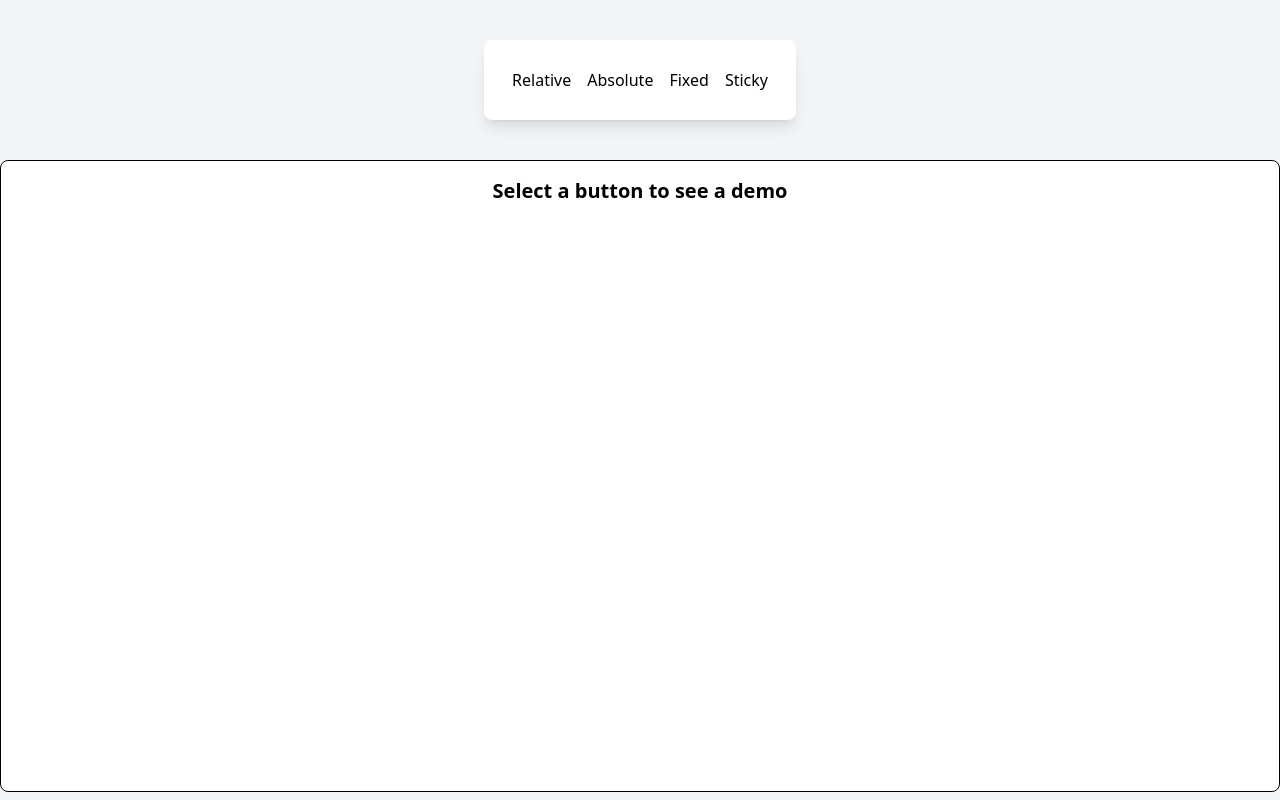
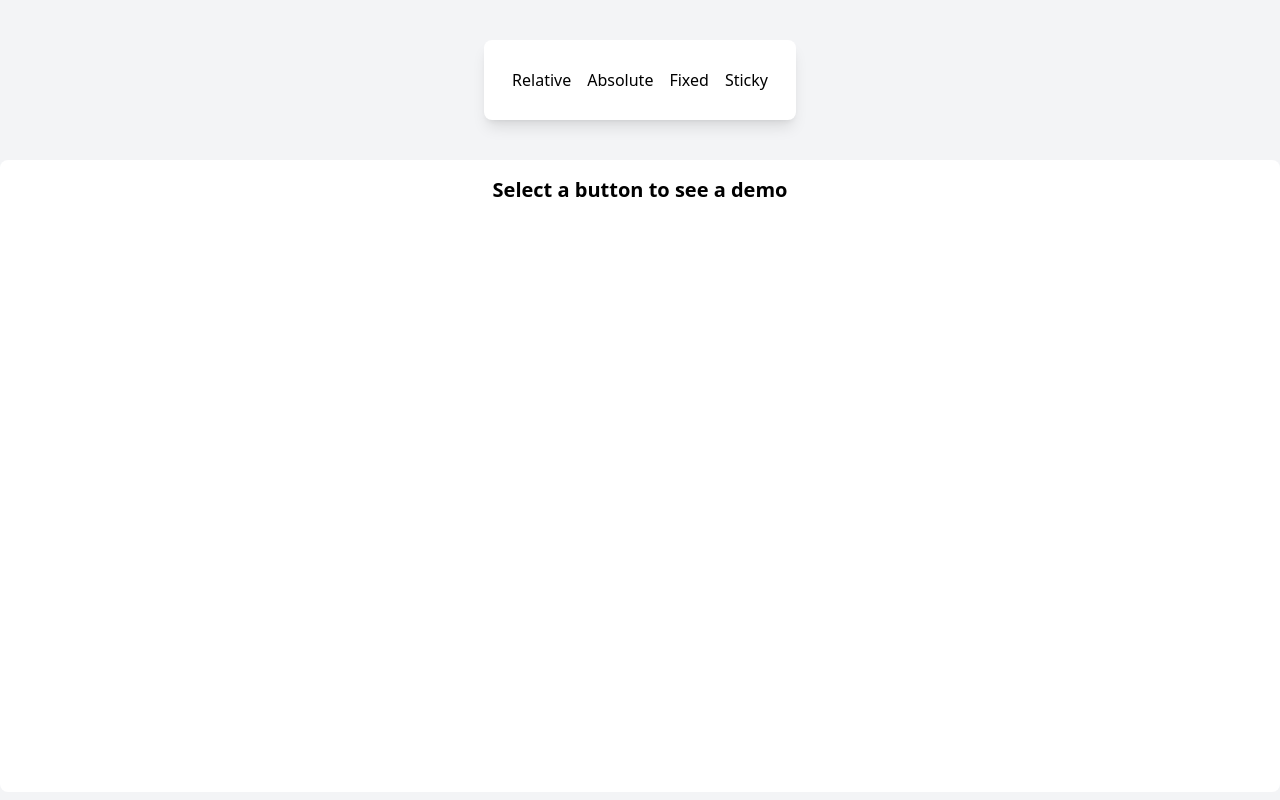
Before and after one commit to Mugisha-Elie/TailwindCSS-Exercises, a website: page positioning.html in a window 1280 px wide. Drawn offline with Linux system fonts and the light colour scheme.

Commit message:
positioning

```diff
--- a/positioning.html
+++ b/positioning.html
@@ -46,7 +46,7 @@
         <button class="transition-colors duration-300 p-2 rounded-lg hover:bg-black hover:text-white" onclick="loadContent('sticky.html')">Sticky</button>
     </div>
 
-    <div id="container" class="container border border- rounded-lg flex-1 bg-white mx-3 mb-2 overflow-scroll">
+    <div id="container" class="container rounded-lg flex-1 bg-white mx-3 mb-2 overflow-scroll">
         <h2 class="font-semibold text-xl pt-4 text-center">Select a button to see a demo</h2>
     </div>
 
```
